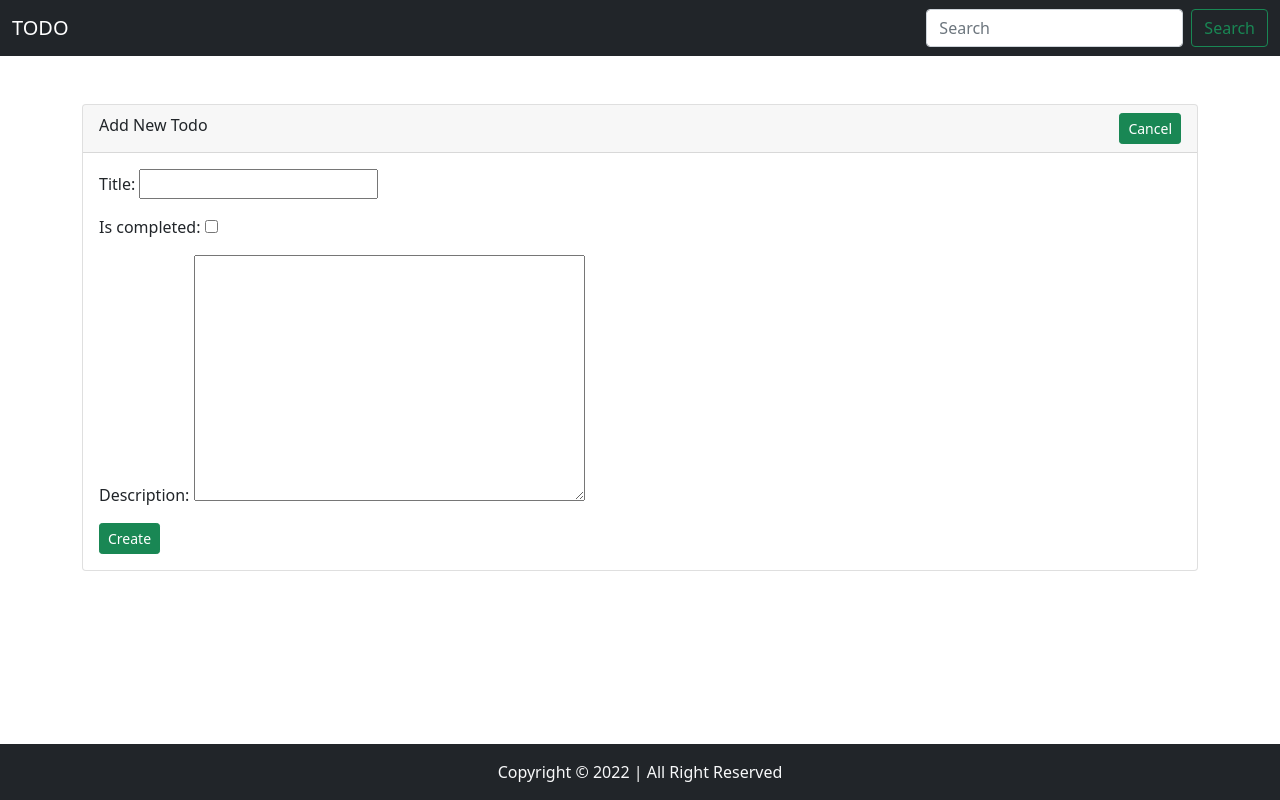
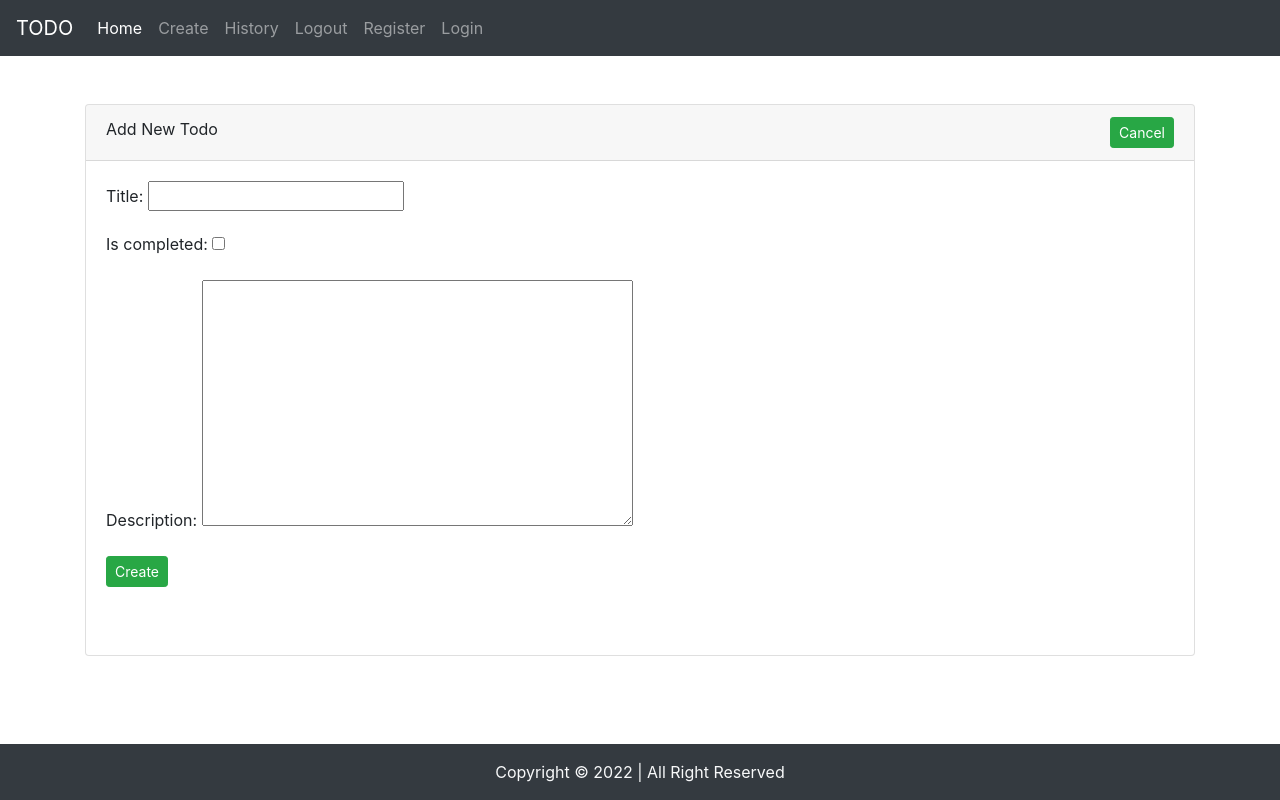
Before and after one commit to iamPrivate101/my-todo, a Django app: page /create/ in a window 1280 px wide. Run offline with Django 4.2, Linux system fonts and the light colour scheme; some libraries are stand-ins or nearby versions.

Commit message:
before user register

```diff
--- a/templates/base.html
+++ b/templates/base.html
@@ -3,33 +3,63 @@
   <head>
     <!-- Required meta tags -->
     <meta charset="utf-8">
-    <meta name="viewport" content="width=device-width, initial-scale=1">
+    <meta name="viewport" content="width=device-width, initial-scale=1, shrink-to-fit=no">
 
     <!-- Bootstrap CSS -->
-    <link href="https://cdn.jsdelivr.net/npm/bootstrap@5.1.3/dist/css/bootstrap.min.css" rel="stylesheet" integrity="sha384-1BmE4kWBq78iYhFldvKuhfTAU6auU8tT94WrHftjDbrCEXSU1oBoqyl2QvZ6jIW3" crossorigin="anonymous">
+    <link rel="stylesheet" href="https://cdn.jsdelivr.net/npm/bootstrap@4.3.1/dist/css/bootstrap.min.css" integrity="sha384-ggOyR0iXCbMQv3Xipma34MD+dH/1fQ784/j6cY/iJTQUOhcWr7x9JvoRxT2MZw1T" crossorigin="anonymous">
+
+    <!-- for icons -->
     <link rel="stylesheet" href="https://cdn.jsdelivr.net/npm/bootstrap-icons@1.7.2/font/bootstrap-icons.css">
-
 
     <title>Todo Application</title>
   </head>
   <body>
-
       <!-- navbar -->
-    <nav class="navbar navbar-expand-lg navbar-dark bg-dark">
-      <div class="container-fluid">
+    <nav class="navbar navbar-expand-lg navbar-dark  bg-dark">
       <a class="navbar-brand" href="{% url 'todo:list' %}">TODO</a>
-        <button class="navbar-toggler" type="button" data-bs-toggle="collapse" data-bs-target="#navbarSupportedContent" aria-controls="navbarSupportedContent" aria-expanded="false" aria-label="Toggle navigation">
+      <button class="navbar-toggler" type="button" data-toggle="collapse" data-target="#navbarSupportedContent" aria-controls="navbarSupportedContent" aria-expanded="false" aria-label="Toggle navigation">
         <span class="navbar-toggler-icon"></span>
       </button>
 
-          <form class="d-flex">
-            <input class="form-control me-2" name="q" type="search" placeholder="Search" aria-label="Search">
-            <button class="btn btn-outline-success" type="submit">Search</button>
-          </form>
+      <div class="collapse navbar-collapse" id="navbarSupportedContent">
+        <ul class="navbar-nav mr-auto">
+          <li class="nav-item active">
+            <a class="nav-link" href="{% url 'todo:index' %}">Home <span class="sr-only">(current)</span></a>
+          </li>
+          <li class="nav-item">
+            <a class="nav-link" href="{% url 'todo:create' %}">Create</a>
+          </li>
+          <li class="nav-item">
+            <a class="nav-link" href="{% url 'todo:list' %}">History</a>
+          </li>
+          <li class="nav-item">
+            <a class="nav-link" href="#">Logout</a>
+          </li>
+          <li class="nav-item">
+            <a class="nav-link" href="#">Register</a>
+          </li>
+          <li class="nav-item">
+            <a class="nav-link" href="#">Login</a>
+          </li>
+          <!-- <li class="nav-item dropdown">
+            <a class="nav-link dropdown-toggle" href="#" id="navbarDropdown" role="button" data-toggle="dropdown" aria-haspopup="true" aria-expanded="false">
+              Dropdown
+            </a>
+            <div class="dropdown-menu" aria-labelledby="navbarDropdown">
+              <a class="dropdown-item" href="#">Action</a>
+              <a class="dropdown-item" href="#">Another action</a>
+              <div class="dropdown-divider"></div>
+              <a class="dropdown-item" href="#">Something else here</a>
             </div>
+          </li>
+          <li class="nav-item justify-content-end">
+            <a class="nav-link disabled " href="#">Disabled</a>
+          </li> -->
+        </ul>
+
       </div>
     </nav>
-    <!-- navbar end -->
+
 
     <div class="container">
       {% if messages %}
@@ -53,24 +83,17 @@
 
 
 
-
+   <br>
         <footer>
-      <p class="text-center bg-dark text-light fixed-bottom my-0 py-3">
+          <p class="text-center bg-dark text-light fixed-bottom mt-2  my-0 py-3">
             Copyright &copy; 2022 | All Right Reserved
           </p>
         </footer>
 
-    <!-- Optional JavaScript; choose one of the two! -->
-
-    <!-- Option 1: Bootstrap Bundle with Popper -->
-    <script src="https://cdn.jsdelivr.net/npm/bootstrap@5.1.3/dist/js/bootstrap.bundle.min.js" integrity="sha384-ka7Sk0Gln4gmtz2MlQnikT1wXgYsOg+OMhuP+IlRH9sENBO0LRn5q+8nbTov4+1p" crossorigin="anonymous"></script>
-
-    <!-- Option 2: Separate Popper and Bootstrap JS -->
-    <!--
-    <script src="https://cdn.jsdelivr.net/npm/@popperjs/core@2.10.2/dist/umd/popper.min.js" integrity="sha384-7+zCNj/IqJ95wo16oMtfsKbZ9ccEh31eOz1HGyDuCQ6wgnyJNSYdrPa03rtR1zdB" crossorigin="anonymous"></script>
-    <script src="https://cdn.jsdelivr.net/npm/bootstrap@5.1.3/dist/js/bootstrap.min.js" integrity="sha384-QJHtvGhmr9XOIpI6YVutG+2QOK9T+ZnN4kzFN1RtK3zEFEIsxhlmWl5/YESvpZ13" crossorigin="anonymous"></script>
-    -->
-
-
+    <!-- Optional JavaScript -->
+    <!-- jQuery first, then Popper.js, then Bootstrap JS -->
+    <script src="https://code.jquery.com/jquery-3.3.1.slim.min.js" integrity="sha384-q8i/X+965DzO0rT7abK41JStQIAqVgRVzpbzo5smXKp4YfRvH+8abtTE1Pi6jizo" crossorigin="anonymous"></script>
+    <script src="https://cdn.jsdelivr.net/npm/popper.js@1.14.7/dist/umd/popper.min.js" integrity="sha384-UO2eT0CpHqdSJQ6hJty5KVphtPhzWj9WO1clHTMGa3JDZwrnQq4sF86dIHNDz0W1" crossorigin="anonymous"></script>
+    <script src="https://cdn.jsdelivr.net/npm/bootstrap@4.3.1/dist/js/bootstrap.min.js" integrity="sha384-JjSmVgyd0p3pXB1rRibZUAYoIIy6OrQ6VrjIEaFf/nJGzIxFDsf4x0xIM+B07jRM" crossorigin="anonymous"></script>
   </body>
 </html>
--- a/templates/todo/todo_create.html
+++ b/templates/todo/todo_create.html
@@ -10,5 +10,7 @@
           {{ form.as_p }}
           <button class="btn btn-success btn-sm">Create</button>
       </form>
+      <br>
   </div>
+  <br>
 {% endblock content %}
--- a/templates/todo/todo_update.html
+++ b/templates/todo/todo_update.html
@@ -10,5 +10,7 @@
           {{ form.as_p }}
           <button class="btn btn-success btn-sm">Update</button>
       </form>
+
   </div>
+
 {% endblock content %}
--- a/todo/urls.py
+++ b/todo/urls.py
@@ -1,10 +1,11 @@
 from django.urls import path
-from todo.views import todo_list, todo_detail, todo_create, todo_delete, todo_update
+from todo.views import index,todo_list, todo_detail, todo_create, todo_delete, todo_update
 
 
 app_name = 'todo'
 urlpatterns = [
-    path("", todo_list, name="list"),
+    path('',index,name='index'),
+    path("todo/", todo_list, name="list"),
     path('detail/<int:pk>/',todo_detail, name='detail'),
     path('delete/<int:pk>/',todo_delete, name='delete'),
     path('update/<int:pk>/',todo_update, name='update'),
--- a/todo/views.py
+++ b/todo/views.py
@@ -6,6 +6,9 @@ from templates.todo.form import TodoForm
 from .models import Todo
 from django.contrib import messages
 from django.db.models import Q #for searching
+
+def index(request):
+    return render(request,'todo/index.html')
 
 # Create your views here.
 def todo_list(request):
```
Also changed, not shown: templates/test.html (added, +78 -0 lines), templates/todo/index.html (added, +21 -0 lines), templates/todo/todo_detail.html (+7 -1 lines), templates/todo/todo_list.html (+10 -2 lines). Lines whose indentation alone changed are shown as unchanged.
